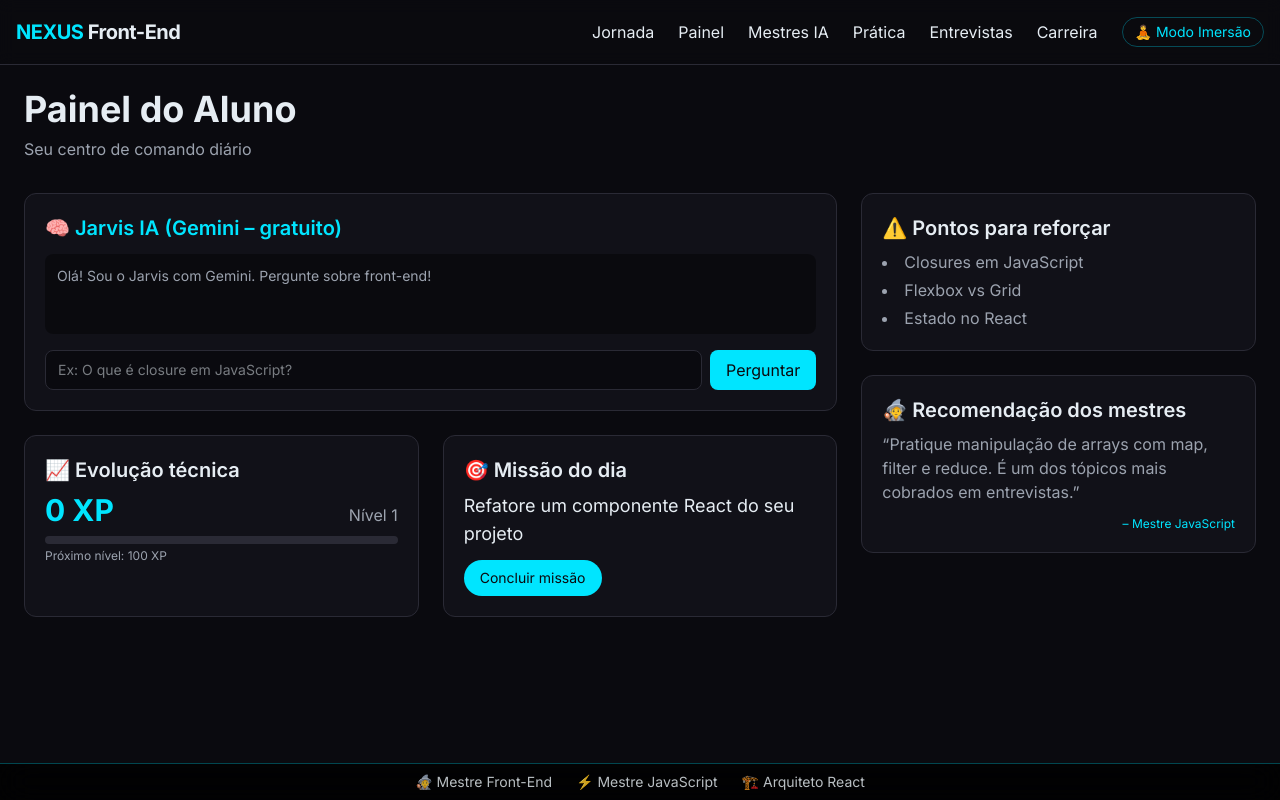
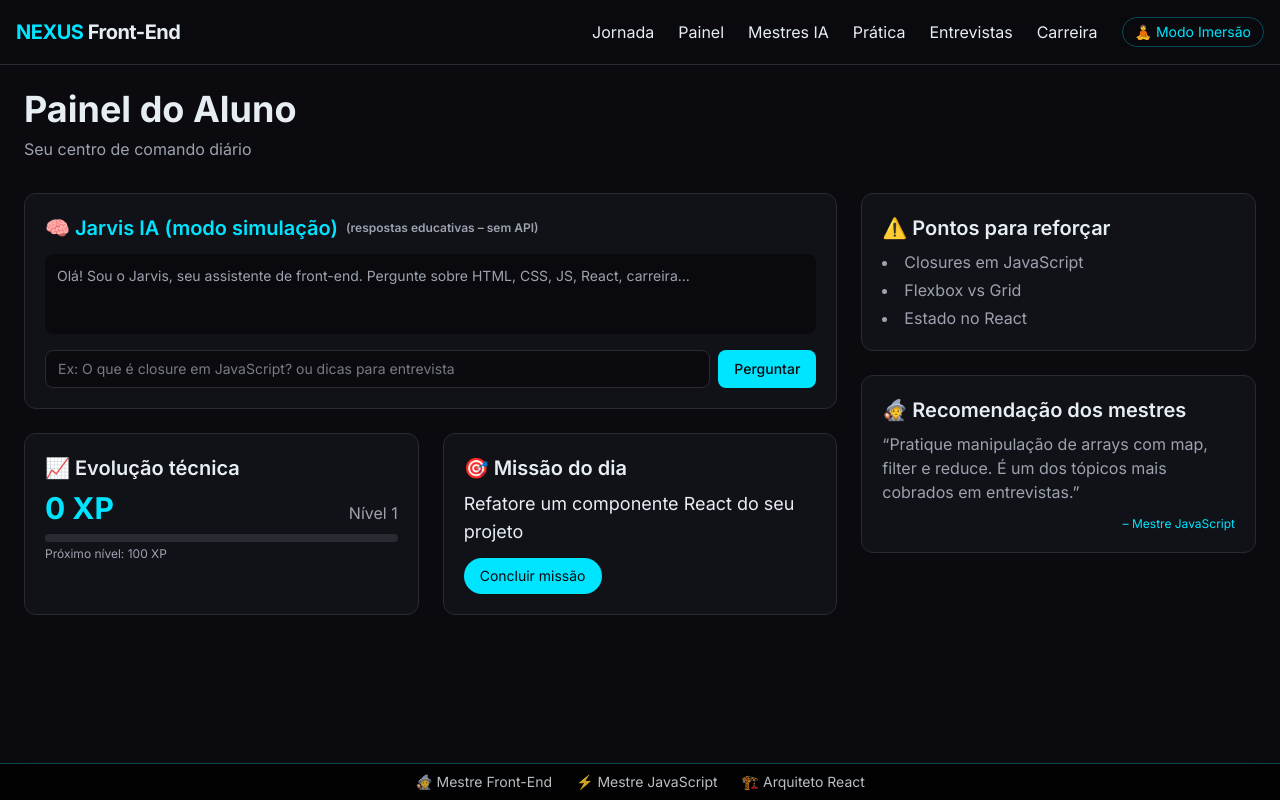
Before and after one commit to mateusdev97443/universidade-meu, a Next.js app: page /painel in a window 1280 px wide. Built offline with nearby package versions, Linux system fonts and the light colour scheme.

Commit message:
fix: volta para Jarvis simulado (estável, sem API)

```diff
--- a/app/api/chat/route.ts
+++ /dev/null
@@ -1,38 +0,0 @@
-import { NextResponse } from 'next/server';
-
-export async function POST(req: Request) {
-  try {
-    const { messages } = await req.json();
-    const userMessage = messages[messages.length - 1].content;
-    const apiKey = process.env.GEMINI_API_KEY;
-
-    if (!apiKey) {
-      console.error('GEMINI_API_KEY não definida');
-      return NextResponse.json({ reply: "Chave não configurada." });
-    }
-
-    const response = await fetch(
-      `https://generativelanguage.googleapis.com/v1beta/models/gemini-pro:generateContent?key=${apiKey}`,
-      {
-        method: 'POST',
-        headers: { 'Content-Type': 'application/json' },
-        body: JSON.stringify({
-          contents: [{ parts: [{ text: userMessage }] }],
-          generationConfig: { temperature: 0.7, maxOutputTokens: 500 }
-        })
-      }
-    );
-
-    const data = await response.json();
-    if (!response.ok) {
-      console.error('Gemini error:', response.status, data);
-      return NextResponse.json({ reply: `Erro ${response.status}: ${data.error?.message || 'desconhecido'}` });
-    }
-
-    const reply = data.candidates?.[0]?.content?.parts?.[0]?.text || "Sem resposta.";
-    return NextResponse.json({ reply });
-  } catch (err) {
-    console.error('Exception:', err);
-    return NextResponse.json({ reply: "Erro interno. Veja logs." });
-  }
-}
--- a/components/jarvis.tsx
+++ b/components/jarvis.tsx
@@ -3,33 +3,39 @@ import { useState } from "react";
 
 export function Jarvis() {
   const [pergunta, setPergunta] = useState("");
-  const [resposta, setResposta] = useState("Olá! Sou o Jarvis com Gemini. Pergunte sobre front-end!");
+  const [resposta, setResposta] = useState("Olá! Sou o Jarvis, seu assistente de front-end. Pergunte sobre HTML, CSS, JS, React, carreira...");
   const [loading, setLoading] = useState(false);
 
-  const fazerPergunta = async () => {
+  const gerarResposta = (texto: string) => {
+    const lower = texto.toLowerCase();
+    if (lower.includes("closure")) return "📦 Closure é a combinação de uma função com seu escopo léxico. Em JS, toda função tem acesso às variáveis do pai, mesmo após o pai ter retornado. É fundamental para entender `setTimeout` loops e callbacks.";
+    if (lower.includes("flexbox")) return "🎯 Flexbox é unidimensional (linha OU coluna). Use `display: flex`, `justify-content` (eixo principal) e `align-items` (eixo cruzado). Perfeito para menus, cards e alinhamentos.";
+    if (lower.includes("grid")) return "🧩 CSS Grid é bidimensional (linhas E colunas). Ideal para layouts complexos, com `grid-template-columns/rows` e `gap`. Junte com Flexbox para maior poder.";
+    if (lower.includes("react")) return "⚛️ React é biblioteca para interfaces, baseada em componentes reutilizáveis, estado (`useState`) e efeitos (`useEffect`). É o padrão da indústria.";
+    if (lower.includes("hoisting")) return "🚀 Hoisting: declarações de `var` e `function` são içadas ao topo do escopo antes da execução. Já `let` e `const` entram em TDZ (Temporal Dead Zone).";
+    if (lower.includes("var") || lower.includes("let") || lower.includes("const")) return "📌 `var` tem escopo de função e sofre hoisting, `let` e `const` têm escopo de bloco e não permitem redeclaração. Use `const` por padrão, `let` se precisar reatribuir.";
+    if (lower.includes("promise") || lower.includes("async")) return "⏳ Promises e async/await resolvem a pirâmide do callback. `async` sempre retorna uma Promise, `await` pausa até a Promise ser resolvida.";
+    if (lower.includes("portfólio") || lower.includes("github")) return "🔗 Mantenha seu GitHub organizado, documente projetos, publique seu portfólio em Vercel/Netlify. Um bom README e demonstração ao vivo contam muito!";
+    if (lower.includes("entrevista")) return "💼 Pratique live coding, estude padrões de projeto, revisite fundamentos (closures, prototypal inheritance, event loop). Seja humilde e mostre vontade de aprender.";
+    return "❓ Ainda não tenho uma resposta pronta para isso. Mas recomendo pesquisar no MDN, na documentação do React ou no freeCodeCamp. Continue praticando!";
+  };
+
+  const fazerPergunta = () => {
     if (!pergunta.trim()) return;
     setLoading(true);
     setResposta("🤖 Pensando...");
-    try {
-      const res = await fetch('/api/chat', {
-        method: 'POST',
-        headers: { 'Content-Type': 'application/json' },
-        body: JSON.stringify({ messages: [{ role: 'user', content: pergunta }] })
-      });
-      const data = await res.json();
-      setResposta(data.reply || "Não consegui responder.");
-    } catch {
-      setResposta("❌ Erro de conexão.");
-    } finally {
+    setTimeout(() => {
+      const respostaGerada = gerarResposta(pergunta);
+      setResposta(respostaGerada);
       setLoading(false);
-      setPergunta("");
-    }
+    }, 400);
   };
 
   return (
     <div className="bg-obsidian-card border border-border rounded-xl p-5">
       <h3 className="text-xl font-semibold flex items-center gap-2 mb-3">
-        <span className="text-eletric">🧠 Jarvis IA (Gemini – gratuito)</span>
+        <span className="text-eletric">🧠 Jarvis IA (modo simulação)</span>
+        <span className="text-xs text-ice-muted">(respostas educativas – sem API)</span>
       </h3>
       <div className="bg-black/40 rounded-lg p-3 mb-4 min-h-[80px]">
         <p className="text-ice-muted text-sm">{resposta}</p>
@@ -39,11 +45,15 @@ export function Jarvis() {
           type="text"
           value={pergunta}
           onChange={(e) => setPergunta(e.target.value)}
-          placeholder="Ex: O que é closure em JavaScript?"
-          className="flex-1 bg-obsidian border border-border rounded-lg px-3 py-2 text-sm"
+          placeholder="Ex: O que é closure em JavaScript? ou dicas para entrevista"
+          className="flex-1 bg-obsidian border border-border rounded-lg px-3 py-2 text-sm focus:outline-none focus:border-eletric"
           disabled={loading}
         />
-        <button onClick={fazerPergunta} disabled={loading} className="bg-eletric text-obsidian px-4 py-2 rounded-lg disabled:opacity-50">
+        <button
+          onClick={fazerPergunta}
+          disabled={loading}
+          className="bg-eletric text-obsidian px-4 py-2 rounded-lg text-sm font-medium disabled:opacity-50"
+        >
           {loading ? "..." : "Perguntar"}
         </button>
       </div>
```
